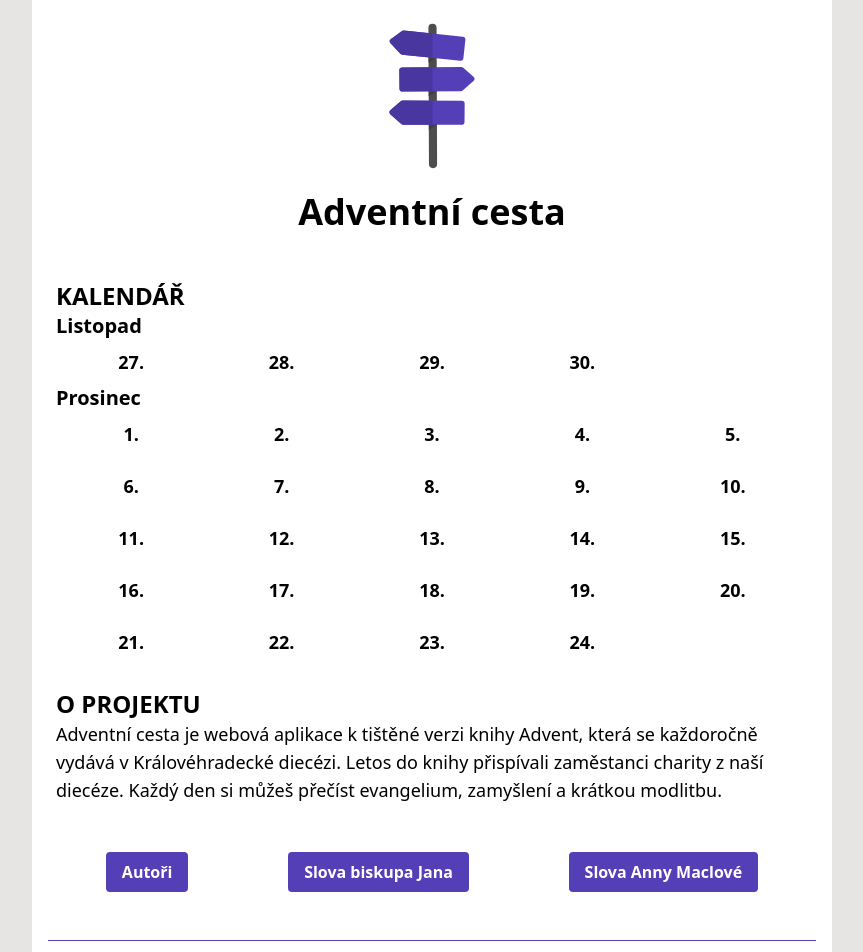
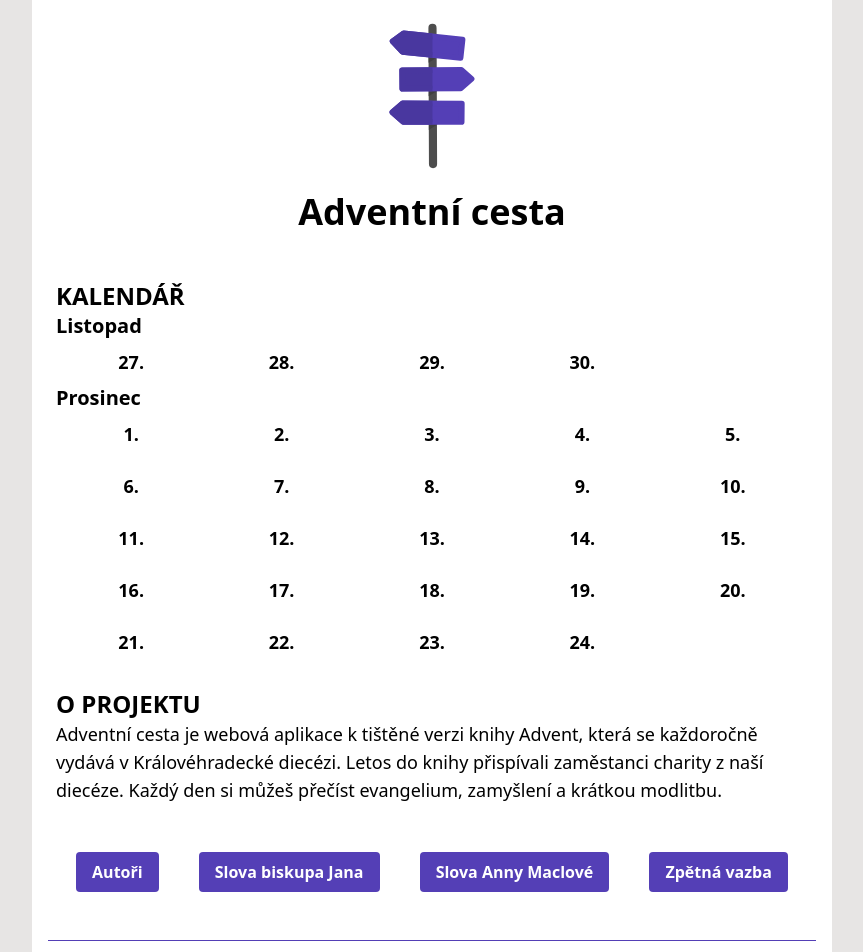
Before and after one commit to petrkucerak/adventnicesta, a Next.js app: page / in a window 1280 px wide. Shown: the top 952 px of the page, without its empty margins (208-1071 px from the left). Built offline with nearby package versions, Linux system fonts and the light colour scheme.

Commit message:
Create the feedback button

```diff
--- a/pages/index.js
+++ b/pages/index.js
@@ -34,6 +34,12 @@ export default function Home({ allPosts }) {
           <Button href={"/autori"} content="Autoři" />
           <Button href={"/slova-biskupa-Jana"} content="Slova biskupa Jana" />
           <Button href={"/slova-Anny-Maclove"} content="Slova Anny Maclové" />
+          <Button
+            href={"https://forms.gle/n19QvNFMW5A5RbNBA"}
+            content="Zpětná vazba"
+            target={"_blank"}
+            rel={"noreferrer noopener"}
+          />
         </div>
       </Layout>
     </>
```
